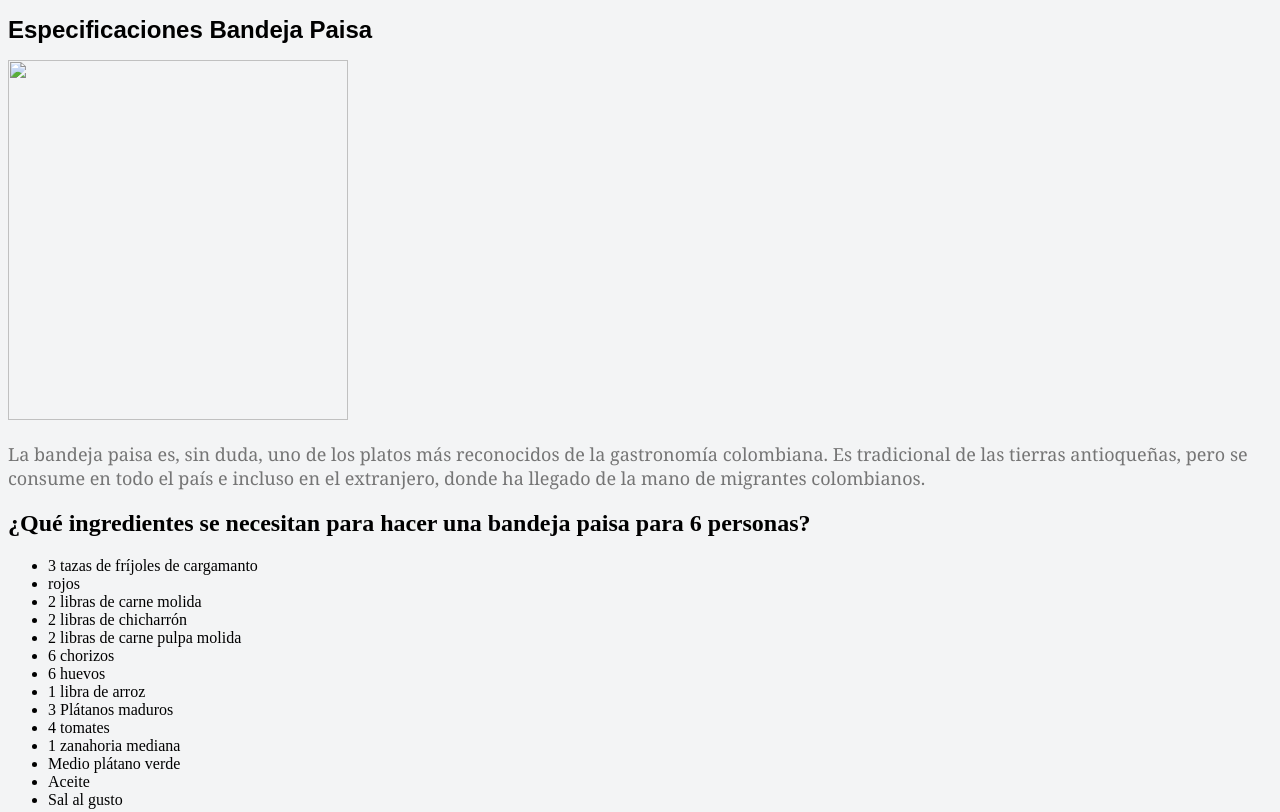
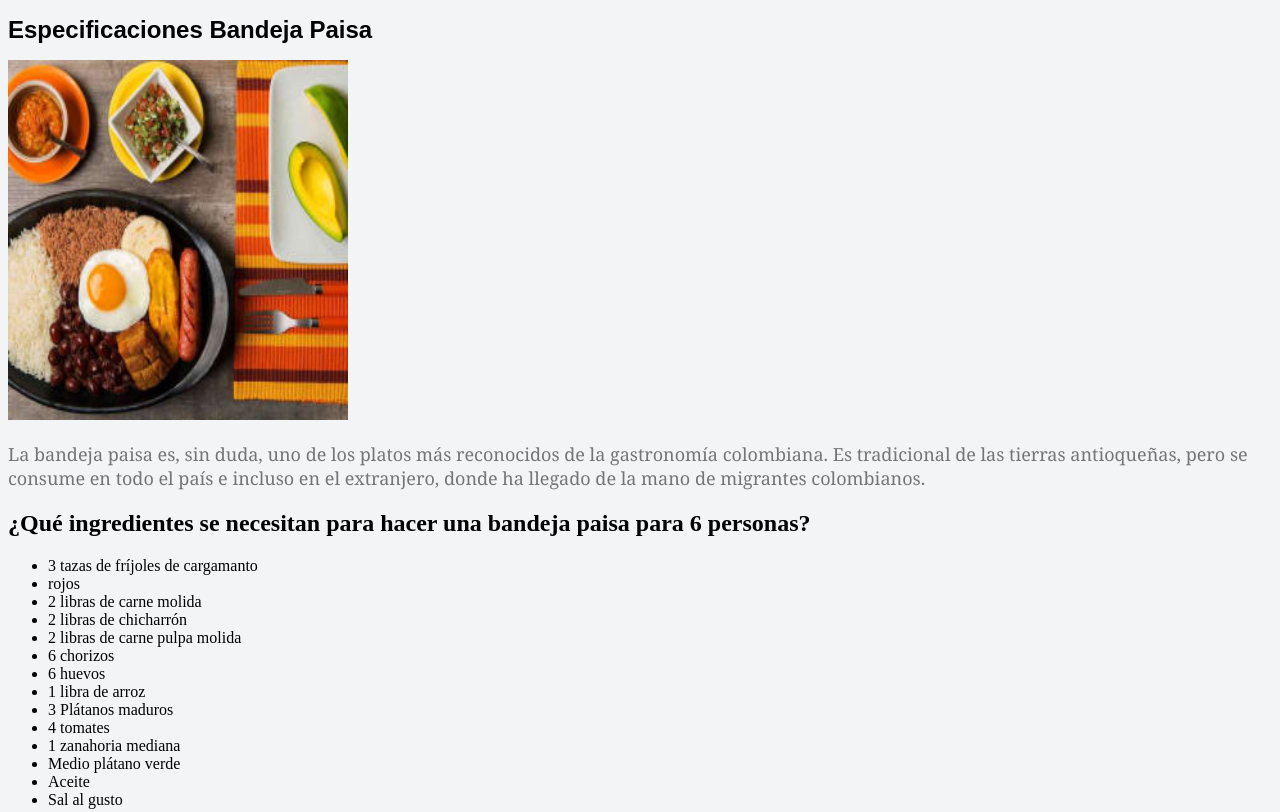
Before and after one commit to Benkosdev/bandeja-paisa, a plain HTML site: page index.html in a window 1280 px wide. Shown: the top 812 px of the page. Drawn offline with Linux system fonts and the light colour scheme.

Commit message:
Update index.html

```diff
--- a/index.html
+++ b/index.html
@@ -14,7 +14,7 @@
 
     <div>
         <h1 class="titulo">Especificaciones Bandeja Paisa</h1>
-        <img src="images/styles/styles.css" width="340px" height="360px">
+        <img src="images/bandeja.jpg" width="340px" height="360px">
 
 
         <p>La bandeja paisa es, sin duda, uno de los platos más reconocidos de la gastronomía colombiana. Es tradicional de las tierras antioqueñas, pero se consume en todo el país e incluso en el extranjero, donde ha llegado de la mano de migrantes colombianos.
```
